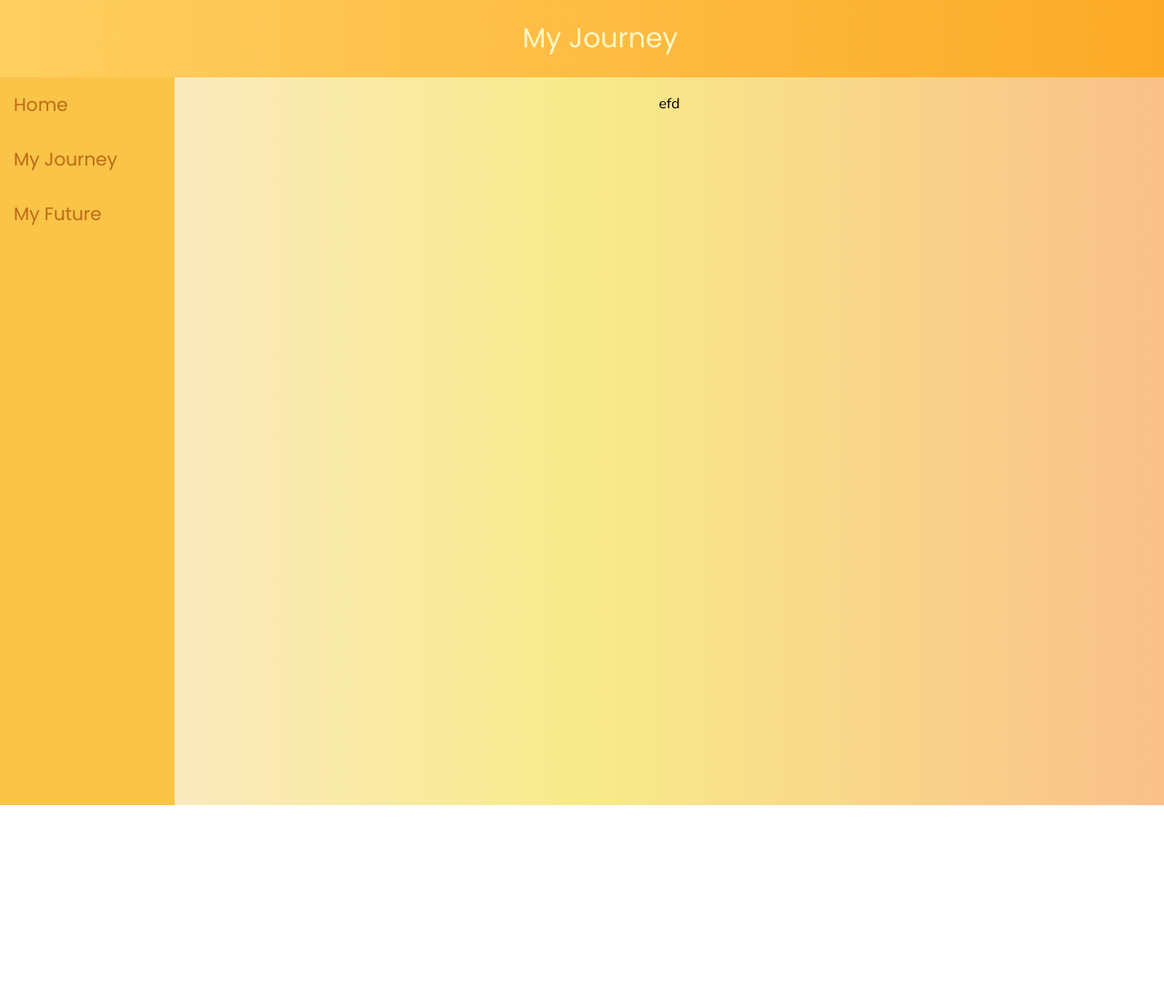
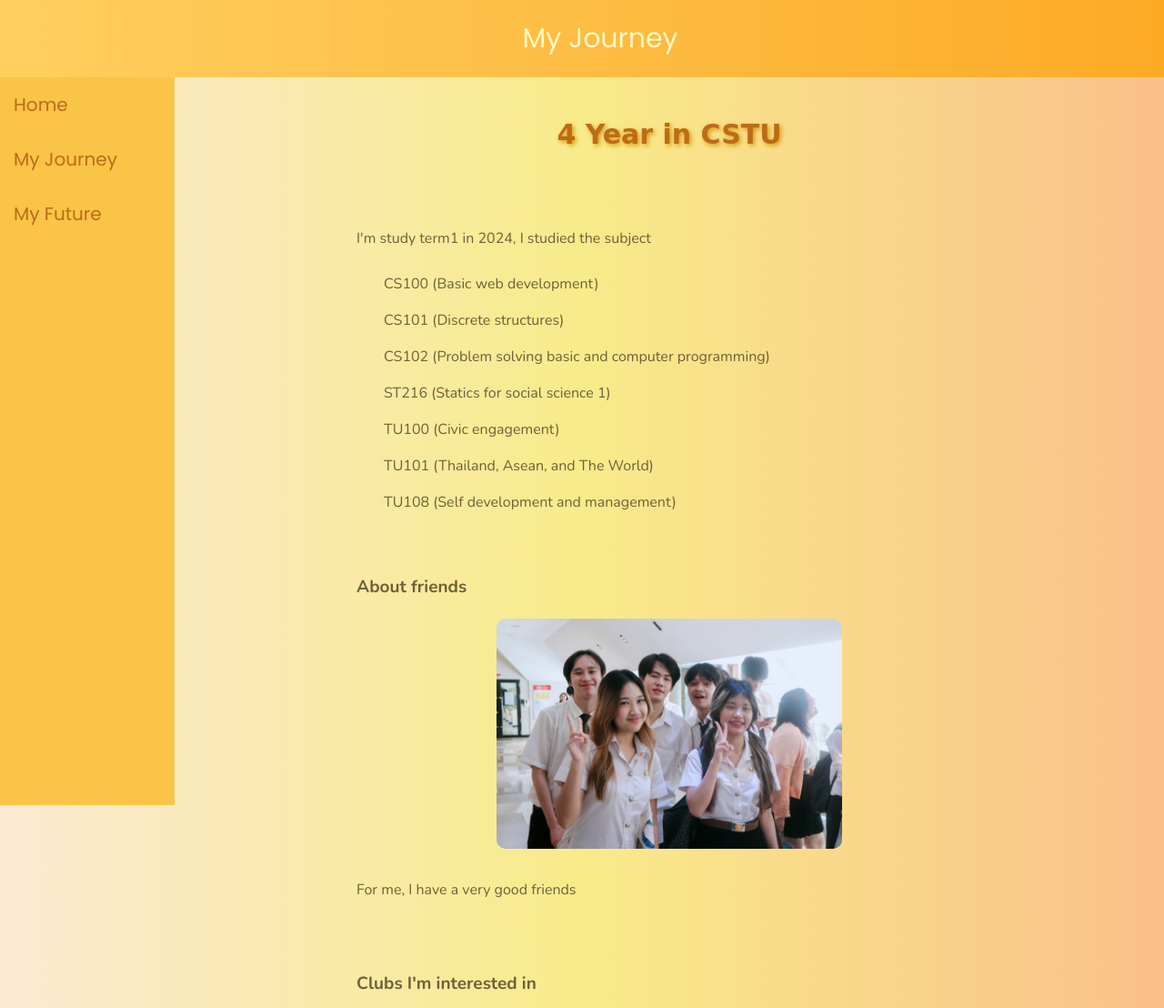
Before and after one commit to punyanut-jpg/6709650482_MyCSTUStory, a plain HTML site: page myjourney.html in a window 1280 px wide. Shown: the top 1108 px of the page at 91% size. Before the commit the page ends 885 px from the top, so only its background shows below. Drawn offline with nearby package versions, Linux system fonts and the light colour scheme; a web font is replaced by a local one.

Commit message:
Add files Images

```diff
--- a/myjourney.html
+++ b/myjourney.html
@@ -17,9 +17,32 @@
         </ul>
     </aside><br>
 
-   <main>
-    efd
-   </main>
+
+    <main>
+        <h1>4 Year in CSTU</h1><br>
+
+        <p>I'm study term1 in 2024, I studied the subject</p>
+        <ul>
+            <li>CS100 (Basic web development)</li>
+            <li>CS101 (Discrete structures)</li>
+            <li>CS102 (Problem solving basic and computer programming)</li>
+            <li>ST216 (Statics for social science 1)</li>
+            <li>TU100 (Civic engagement)</li>
+            <li>TU101 (Thailand, Asean, and The World)</li>
+            <li>TU108 (Self development and management)</li>
+        </ul><br>
+
+        <p><b>About friends</b></p>
+        <center><img id="friend" src="resources/IMG_7012.JPEG" alt="friends" title="friends"></center>
+        <p>For me, I have a very good friends</p><br>
+
+        <p><b>Clubs I'm interested in</b></p>
+        <center><img id="club" src="resources/IMG_8755.JPG" alt="sciband_tu" title="sciband_tu"></center>
+    </main>
+
+    <footer>
+        <p>Reference from : <a href="http://www.w3schools.com">w3schools.com</a> and <a href="https://www.w3bai.com/">w3bai.com</a></p>
+    </footer>
 
 </body>
 </html>
--- a/mystyle.css
+++ b/mystyle.css
@@ -56,9 +56,15 @@ aside li a:hover{
 
 main{
     font-family: "Nunito", sans-serif;
+    color:  rgb(109, 96, 57);
     width: 85%;
     float: left;
-    text-align: center;
+    line-height: 2.5;
+}
+
+main ul{
+    list-style-type: none;
+    text-indent: 230px;
 }
 
 h1 {
@@ -66,6 +72,18 @@ h1 {
     color: rgb(189, 107, 24);
     text-align: center;
     text-shadow: 2px 2px 5px #d7980f;
+    font-size: 30px;
+    padding: 5px;
+    margin: 2px;
+    text-indent: 0px;
+}
+
+p {
+    margin: 10px 200px ;
+}
+
+p b{
+    font-size: 19px;
 }
 
 #punyanut {
@@ -74,6 +92,18 @@ h1 {
     float: left;
     margin-right: 50px;
     border-radius: 20px;
+}
+
+#friend {
+    width: 380px;
+    height: auto;
+    border-radius: 10px;
+}
+
+#club{
+    width: 380px;
+    height: auto;
+    border-radius: 10px;
 }
 
 figure{
@@ -89,13 +119,23 @@ figure{
     font-size: 15px;
     overflow: hidden;
     line-height: 2.5;
+    text-indent: 0px;
+}
+
+figure p{
+    text-indent: 0px;
+    margin: 0px;
+}
+
+figure p b{
+    font-size: 15px;
 }
 
 
 #video{
     width: 600px;
     height: auto;
-
+    text-indent: 0px;
 }
 
 nav{
@@ -103,11 +143,12 @@ nav{
     color: rgb(108, 75, 63);
     margin: 30px;
     text-align:start;
-    line-height: 1.8;
+    line-height: 2;
 }
 
 nav ul{
     list-style-type: none;
+    text-indent: 40px;
 }
 
 
@@ -119,6 +160,7 @@ legend {
     background-color: rgb(98, 78, 59);
     color: white;
     padding: 2px 10px;
+    text-indent: 0px;
 }
 
 footer{
```
Also changed, not shown: myfuture.html (+8 -0 lines), resources/IMG_7012.JPEG (added), resources/IMG_8755.JPG (added).
